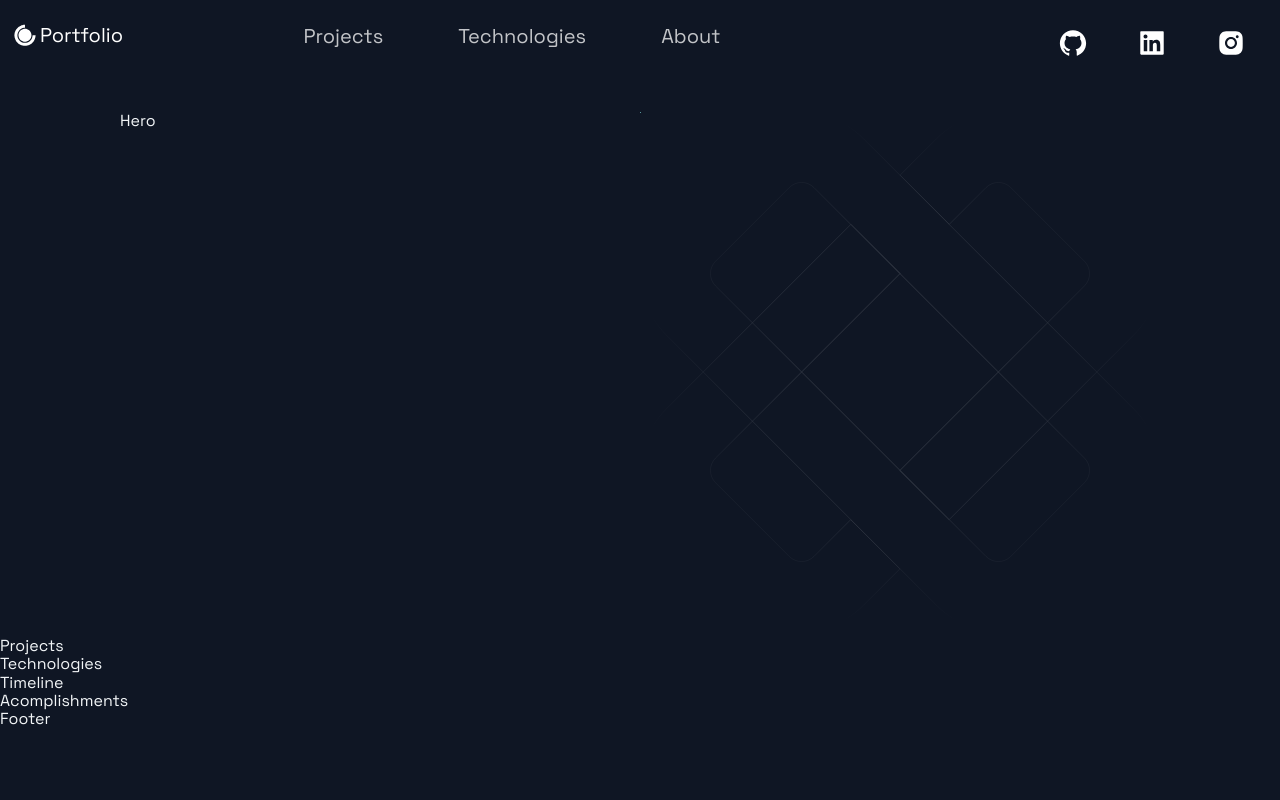
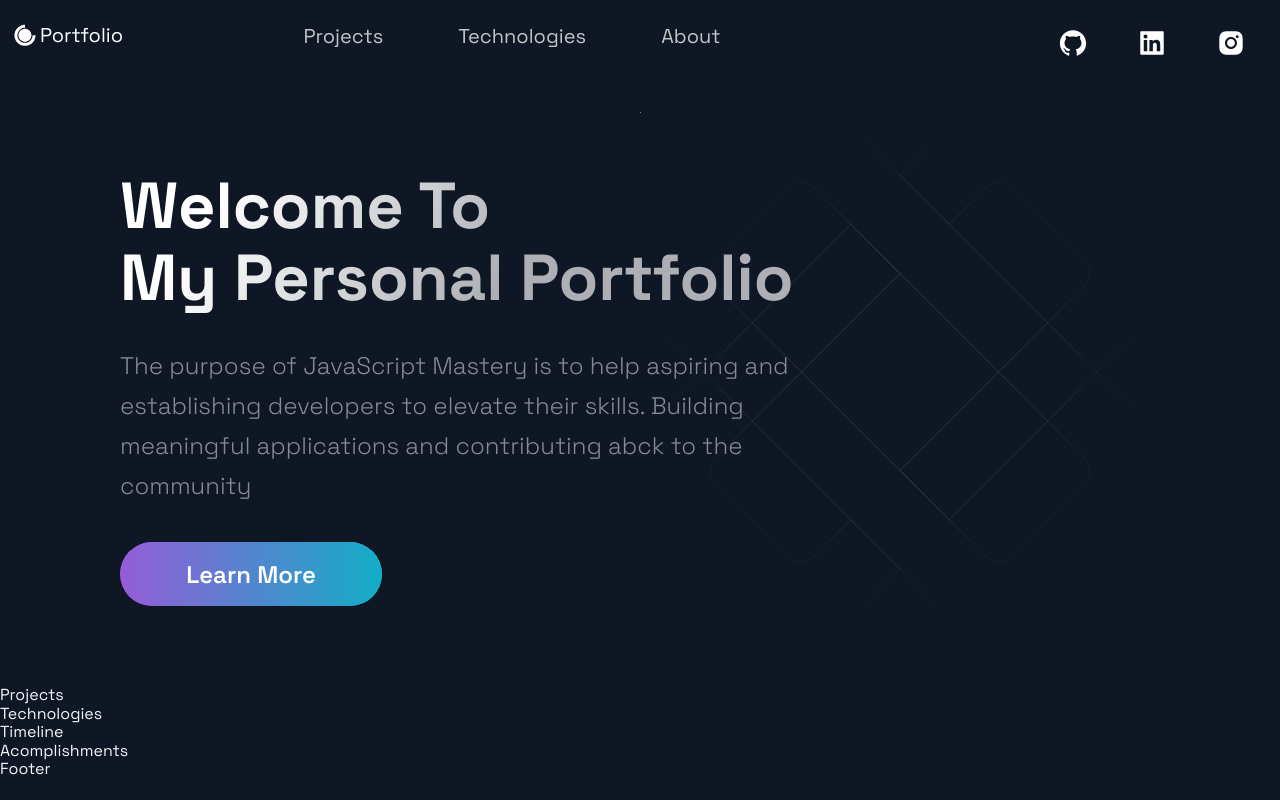
Before and after one commit to Matthew-503/Project_Porfolio, a Next.js app: page / in a window 1280 px wide. Built offline with nearby package versions, Linux system fonts and the light colour scheme.

Commit message:
Add Title + Message + Button in hero section

```diff
--- a/src/components/Hero/Hero.js
+++ b/src/components/Hero/Hero.js
@@ -1,13 +1,26 @@
 import React from 'react';
 
-import { Section, SectionText, SectionTitle } from '../../styles/GlobalComponents';
-import Button from '../../styles/GlobalComponents/Button';
-import { LeftSection } from './HeroStyles';
+// Styling in following 2 is used across the whole application from styles
+import { Section, SectionText, SectionTitle } from '../../styles/GlobalComponents'; // Styling
+import Button from '../../styles/GlobalComponents/Button'; // Styling
+
+import { LeftSection } from './HeroStyles'; // Styling
 
 const Hero = (props) => (
-  <div>
-    Hero
-  </div>
+  <Section row nopadding>
+    <LeftSection>
+      <SectionTitle main center>
+        Welcome To <br />
+        My Personal Portfolio
+      </SectionTitle>
+      <SectionText>
+        The purpose of JavaScript Mastery is to help aspiring and establishing developers to elevate their skills. Building meaningful applications and contributing abck to the community
+      </SectionText>
+      <Button onClick={() => window.location = "https://google.com"}>
+        Learn More
+      </Button>
+    </LeftSection>
+  </Section>
 );
 
 export default Hero;
```
